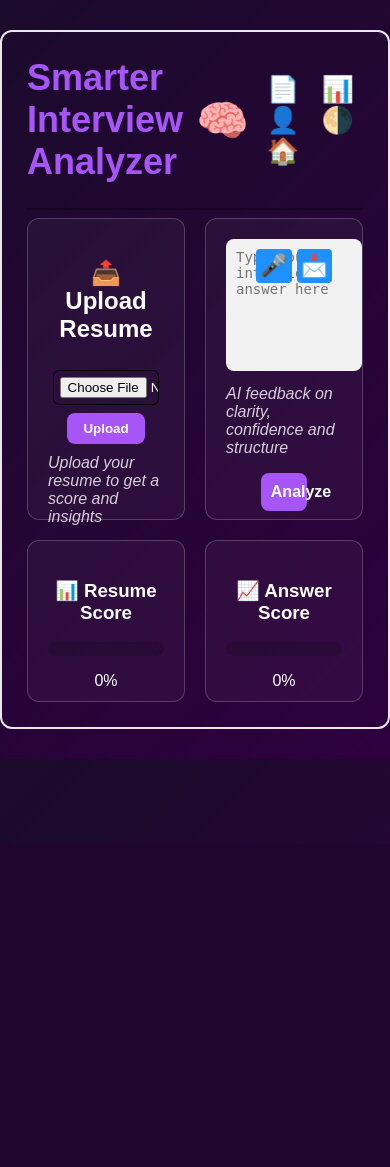
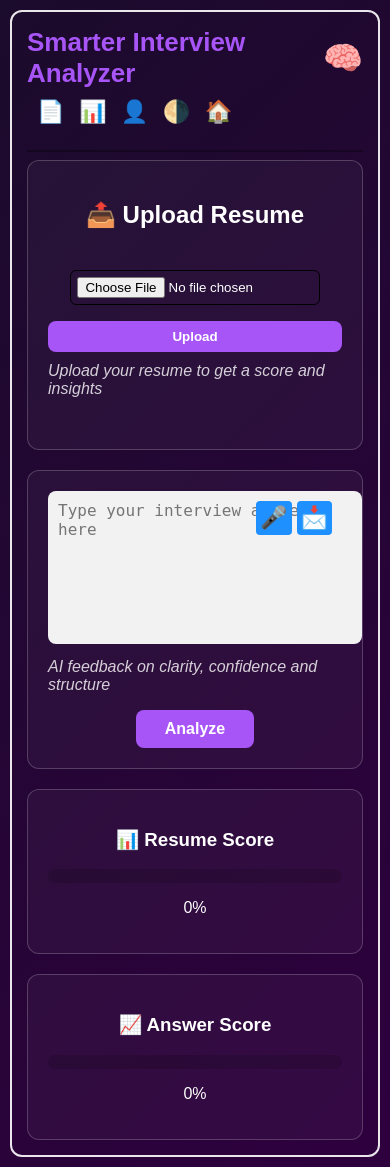
Before and after one commit to battulasonia6-art/smarter-interview-analyzer, a Flask app: page /dashboard in a window 390 px wide. Before the commit the page ends 759 px from the top, so only its background shows below. Run offline with Flask 3, Linux system fonts and the light colour scheme.

Commit message:
Fix mobile responsiveness

```diff
--- a/static/style.css
+++ b/static/style.css
@@ -191,3 +191,62 @@ font-size:22px;
 #dashboardLine{
 border:1px solid rgba(0,0,0,0.3);
 }
+
+/* ---------------- MOBILE RESPONSIVE FIX ---------------- */
+
+@media (max-width:768px){
+
+.container{
+margin:10px;
+padding:15px;
+}
+
+.header{
+flex-direction:column;
+align-items:flex-start;
+gap:10px;
+}
+
+.title{
+font-size:26px;
+}
+
+.brain{
+font-size:32px;
+}
+
+.navicons a{
+font-size:22px;
+margin-left:10px;
+}
+
+.topgrid{
+grid-template-columns:1fr;
+}
+
+.bottomgrid{
+grid-template-columns:1fr;
+}
+
+.squarecard{
+height:auto;
+}
+
+.rectcard{
+height:auto;
+}
+
+textarea{
+font-size:16px;
+}
+
+input[type="file"]{
+width:100%;
+}
+
+button{
+width:100%;
+margin-top:8px;
+}
+
+}
```
